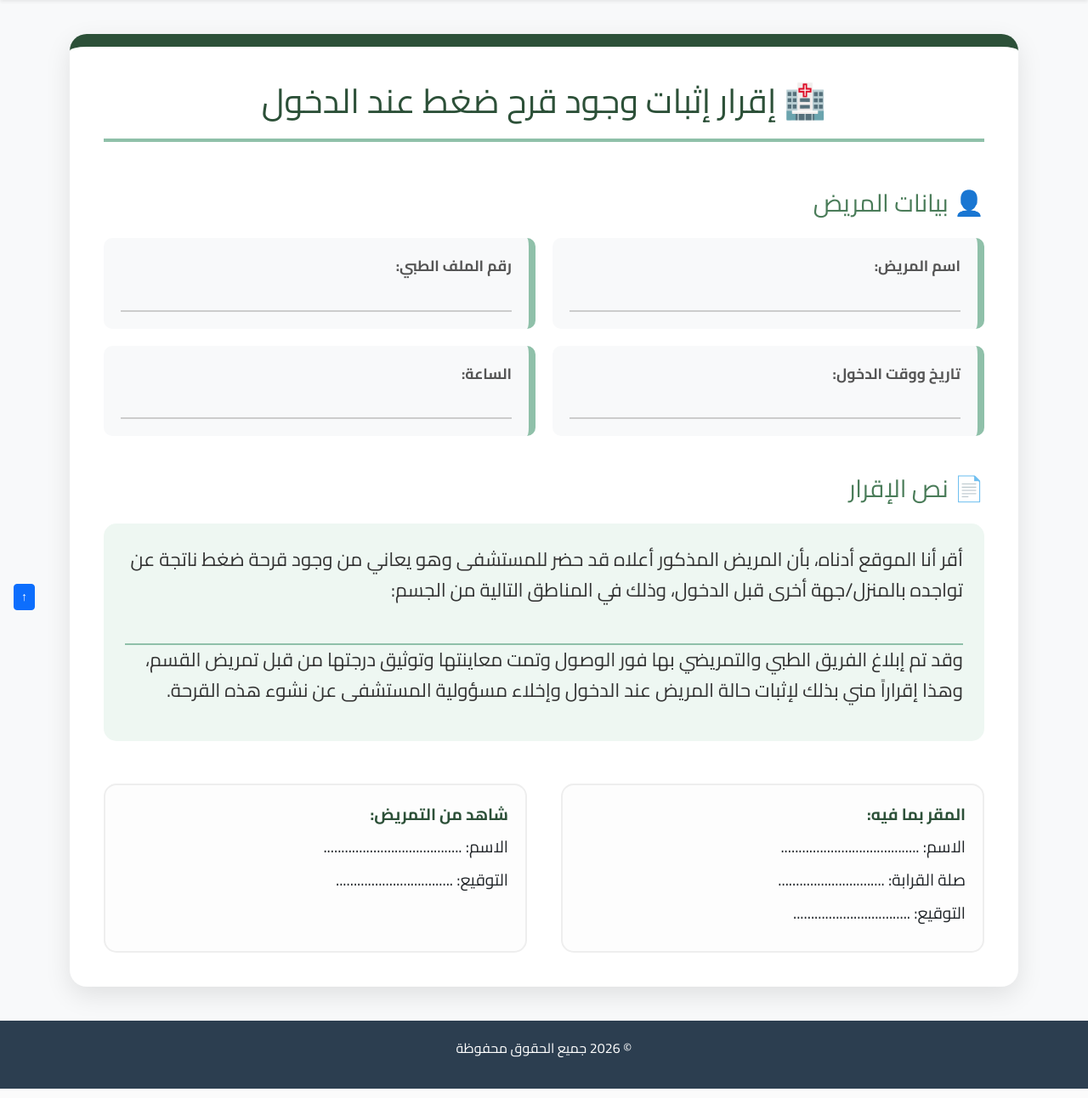
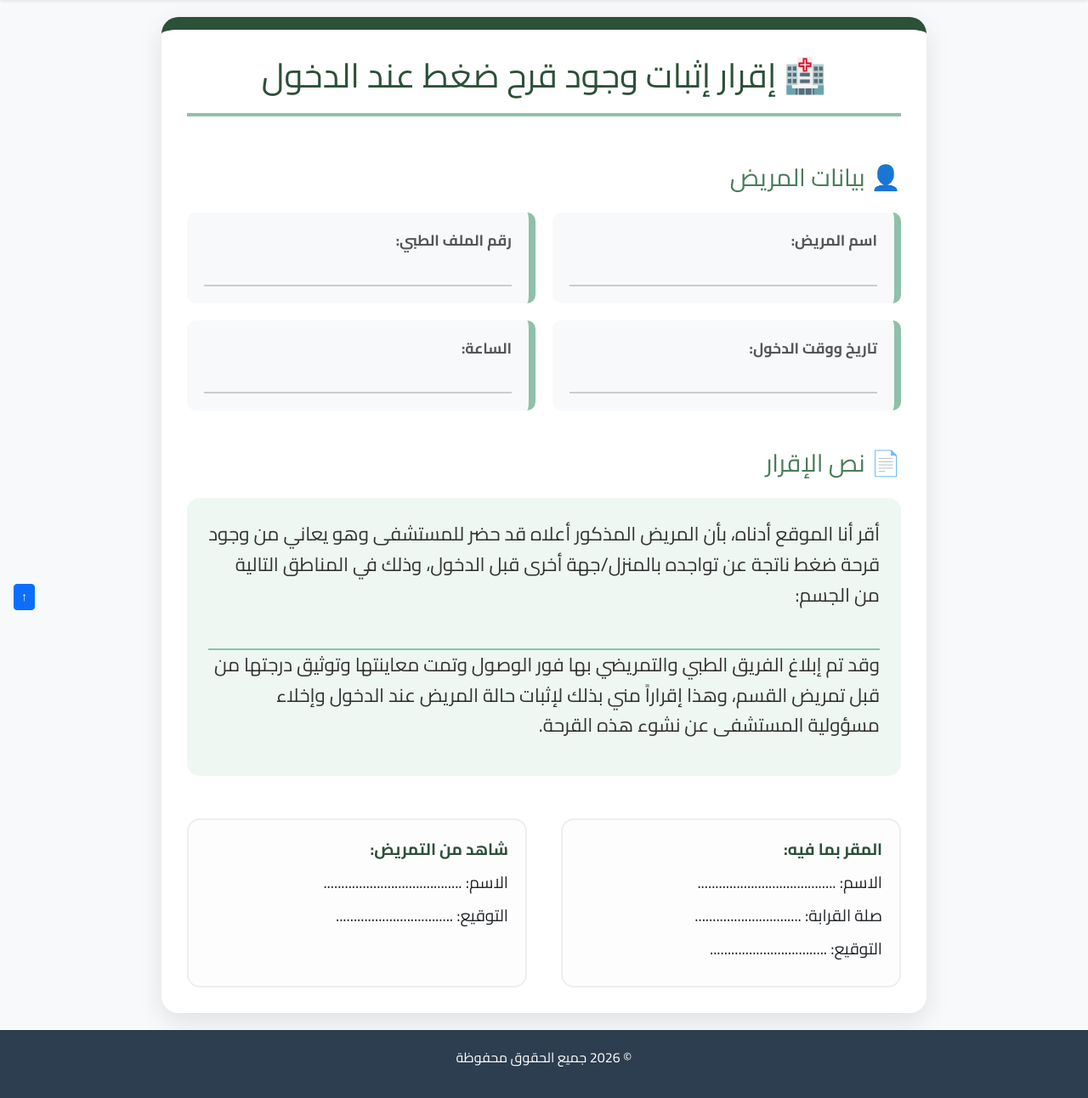
Before and after one commit to hassanelaraby46-tech/hematemsis-unit, a Django app: page /pre/ in a window 1280 px wide. Shown: the part 66-1358 px from the top of the page at 85% size. Run offline with Django 4.2, Linux system fonts and the light colour scheme.

Commit message:
تحديث صفحة الخدمات الإدارية

```diff
--- a/templates/hassan/pressure_ulcer.html
+++ b/templates/hassan/pressure_ulcer.html
@@ -4,9 +4,9 @@
 <style>
     .poster-container {
         background: white;
-        width:auto; /* العرض الثابت الذي تريده */
-        margin: 20px auto;
-        padding: 40px;
+        max-width:900px; /* العرض الثابت الذي تريده */
+        margin:auto;
+        padding: 30px;
         border-radius: 20px;
         box-shadow: 0 10px 30px rgba(0, 0, 0, 0.1);
         border-top: 15px solid #2c5038;
```
